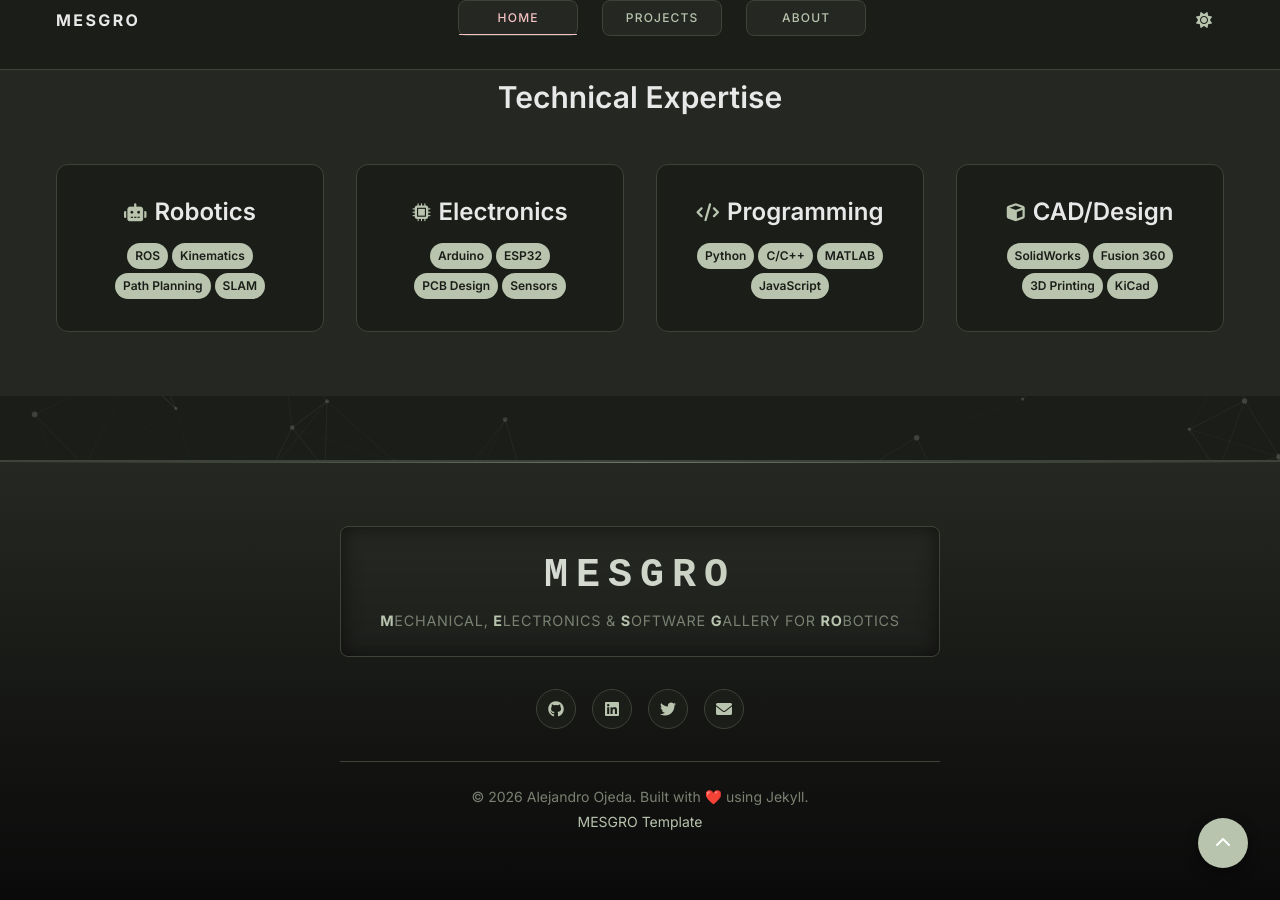
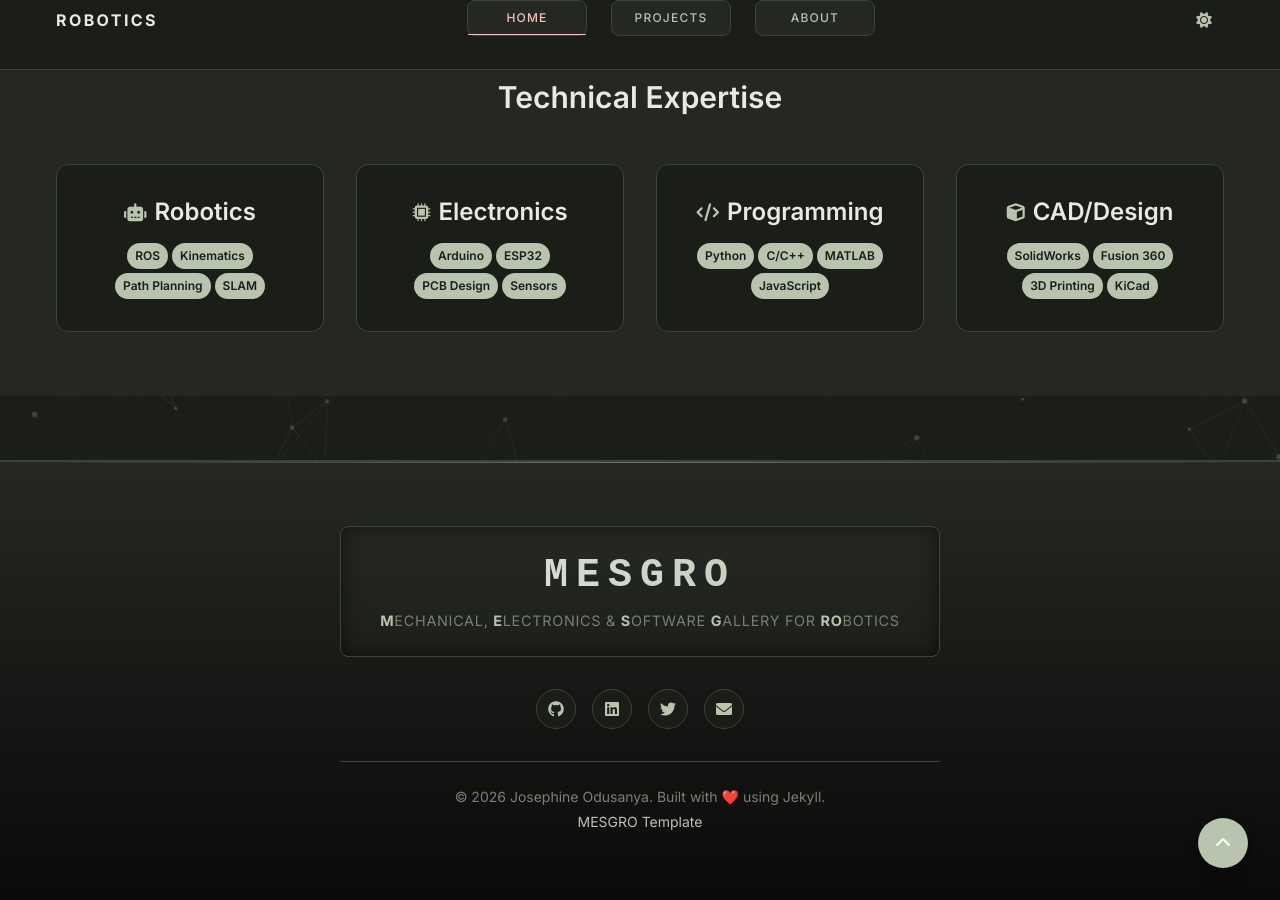
Before and after one commit to josephineoe/josephineoe.github.io, a Jekyll site: the page built from index.md, in a window 1280 px wide and 900 px high, scrolled down 1294 px. Built offline with Jekyll 4.4.1, drawn with Linux system fonts in a browser that asks for light colours; nearby versions of some CDN libraries; comment, search, counter and statistics services are not loaded; some of the changed text lies outside the part shown.

Commit message:
Name and Contact details

```diff
--- a/_config.yml
+++ b/_config.yml
@@ -1,12 +1,12 @@
 # Site settings
-title: "MESGRO - Robotics & Mechatronics Portfolio"
-description: "An open-source template for showcasing robotics and mechatronics projects with 3D models, schematics, and code"
+title: "Robotics & Mechatronics Portfolio"
+description: "A Portfolio showcasing robotics and mechatronics projects with 3D models, schematics, and code"
 url: "https://thattjennie.github.io"
 baseurl: "/Portfolio-1"
-author: "Alejandro Ojeda"
-email: "your.email@example.com"
-github_username: "thattjennie"
-linkedin_username: "your-linkedin"
+author: "Josephine Odusanya"
+email: "joo9964@nyu.edu"
+github_username: "JosephineOE"
+linkedin_username: "Josephine Odusanya"
 twitter_username: "your-twitter"
 
 # Build settings
```
